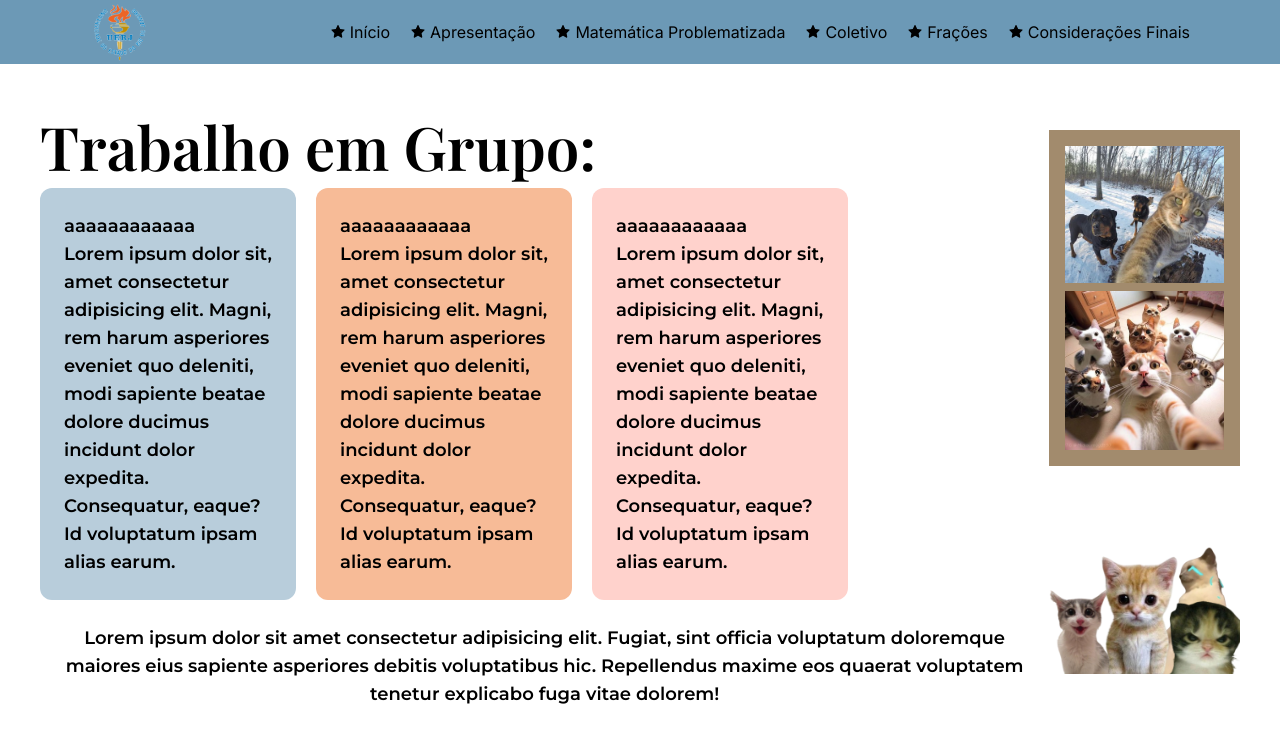
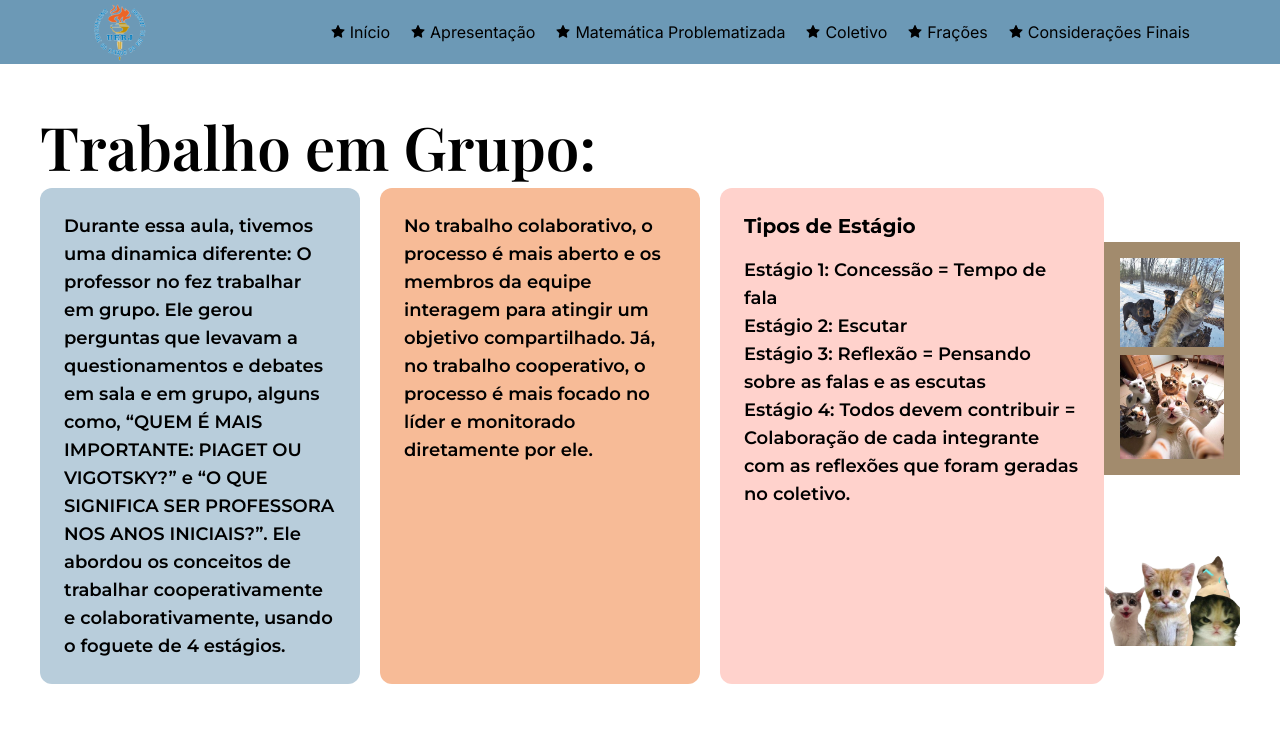
Before and after one commit to eldinho2/portifolio-Ju, a Next.js app: page /Coletivo in a window 1280 px wide. Shown: the top 742 px of the page. Built offline with nearby package versions, Linux system fonts and the light colour scheme; a web font is replaced by a local one.

Commit message:
coletivo content

```diff
--- a/app/(pages)/Coletivo/page.tsx
+++ b/app/(pages)/Coletivo/page.tsx
@@ -5,28 +5,58 @@ const Coletivo = () => {
     <main className="flex font-mon p-10 justify-center items-center md:p-3">
       <div>
         <div className="md:mb-12 mb-12">
-                    <h1 className="font-play text-6xl font-semibold py-3 md:text-4xl md:text-center sm:text-2xl sm:text-center">Trabalho em Grupo:</h1>
+          <h1 className="font-play text-6xl font-semibold py-3 md:text-4xl md:text-center sm:text-2xl sm:text-center">
+            Trabalho em Grupo:
+          </h1>
           <div className="flex gap-5 text-lg font-semibold md:flex-col md:justify-center md:items-center sm:justify-center sm:items-center sm:flex-col sm:text-base">
-                        <div className="bg-[#B8CDDB] p-6 w-64 rounded-xl sm:w-44 sm:p-2">
-                            <h1>aaaaaaaaaaaa</h1>
-                            <p>Lorem ipsum dolor sit, amet consectetur adipisicing elit. Magni, rem harum asperiores eveniet quo deleniti, modi sapiente beatae dolore ducimus incidunt dolor expedita. Consequatur, eaque? Id voluptatum ipsam alias earum.</p>
+            <div className="bg-[#B8CDDB] p-6 w-80 rounded-xl sm:w-44 sm:p-2">
+              <p>
+                Durante essa aula, tivemos uma dinamica diferente: O professor
+                no fez trabalhar em grupo. Ele gerou perguntas que levavam a
+                questionamentos e debates em sala e em grupo, alguns como, “QUEM
+                É MAIS IMPORTANTE: PIAGET OU VIGOTSKY?” e “O QUE SIGNIFICA SER
+                PROFESSORA NOS ANOS INICIAIS?”. Ele abordou os conceitos de
+                trabalhar cooperativamente e colaborativamente, usando o foguete
+                de 4 estágios.
+              </p>
             </div>
-                        <div className="bg-[#F7BB97] p-6 w-64 rounded-xl sm:w-44 sm:p-2">
-                            <h1>aaaaaaaaaaaa</h1>
-                            <p>Lorem ipsum dolor sit, amet consectetur adipisicing elit. Magni, rem harum asperiores eveniet quo deleniti, modi sapiente beatae dolore ducimus incidunt dolor expedita. Consequatur, eaque? Id voluptatum ipsam alias earum.</p>
+            <div className="bg-[#F7BB97] p-6 w-80 rounded-xl sm:w-44 sm:p-2">
+              <p>
+                No trabalho colaborativo, o processo é mais aberto e os membros
+                da equipe interagem para atingir um objetivo compartilhado. Já,
+                no trabalho cooperativo, o processo é mais focado no líder e
+                monitorado diretamente por ele.
+              </p>
             </div>
-                        <div className="bg-[#FFD2CC] p-6 w-64 rounded-xl sm:w-44 sm:p-2">
-                            <h1>aaaaaaaaaaaa</h1>
-                            <p>Lorem ipsum dolor sit, amet consectetur adipisicing elit. Magni, rem harum asperiores eveniet quo deleniti, modi sapiente beatae dolore ducimus incidunt dolor expedita. Consequatur, eaque? Id voluptatum ipsam alias earum.</p>
+            <div className="bg-[#FFD2CC] p-6 w-96 rounded-xl sm:w-44 sm:p-2">
+              <h1 className="font-bold text-xl">Tipos de Estágio</h1>
+              <div className="flex flex-col gap-3 mt-4">
+                <ul>
+                  <li>Estágio 1: Concessão = Tempo de fala</li>
+                  <li>Estágio 2: Escutar</li>
+                  <li>
+                    Estágio 3: Reflexão = Pensando sobre as falas e as escutas
+                  </li>
+                  <li>
+                    Estágio 4: Todos devem contribuir = Colaboração de cada
+                    integrante com as reflexões que foram geradas no coletivo.
+                  </li>
+                </ul>
               </div>
             </div>
-                    <p className="text-center text-lg font-semibold p-6 sm:text-sm">Lorem ipsum dolor sit amet consectetur adipisicing elit. Fugiat, sint officia voluptatum doloremque maiores eius sapiente asperiores debitis voluptatibus hic. Repellendus maxime eos quaerat voluptatem tenetur explicabo fuga vitae dolorem!</p>
+          </div>
+          <p className="opacity-0 text-center text-lg font-semibold p-6 sm:text-sm">
+            Lorem ipsum dolor sit amet consectetur adipisicing elit. Fugiat,
+            sint officia voluptatum doloremque maiores eius sapiente asperiores
+            debitis voluptatibus hic. Repellendus maxime eos quaerat voluptatem
+            tenetur explicabo fuga vitae dolorem!
+          </p>
         </div>
       </div>
       <div className="mb-20 md:hidden sm:hidden">
         <div className="bg-[#A28B6D] max-w-4xl px-4 pt-4 pb-2">
           <Image
-                        src={'/assets/gatinho5.png'}
+            src={"/assets/gatinho5.png"}
             alt="gatinho"
             width={300}
             height={300}
@@ -34,7 +64,7 @@ const Coletivo = () => {
         </div>
         <div className="bg-[#A28B6D] max-w-4xl px-4 pb-4">
           <Image
-                        src={'/assets/gatinho6.png'}
+            src={"/assets/gatinho6.png"}
             alt="gatinho"
             width={400}
             height={400}
@@ -42,7 +72,7 @@ const Coletivo = () => {
         </div>
         <div className="mt-20">
           <Image
-                        src={'/assets/grupodegatinhos.png'}
+            src={"/assets/grupodegatinhos.png"}
             alt="grupo de gatinhos"
             width={300}
             height={300}
@@ -50,7 +80,7 @@ const Coletivo = () => {
         </div>
       </div>
     </main>
-    )
+  );
 };
 
 export default Coletivo;
```
Lines whose indentation alone changed are shown as unchanged.
